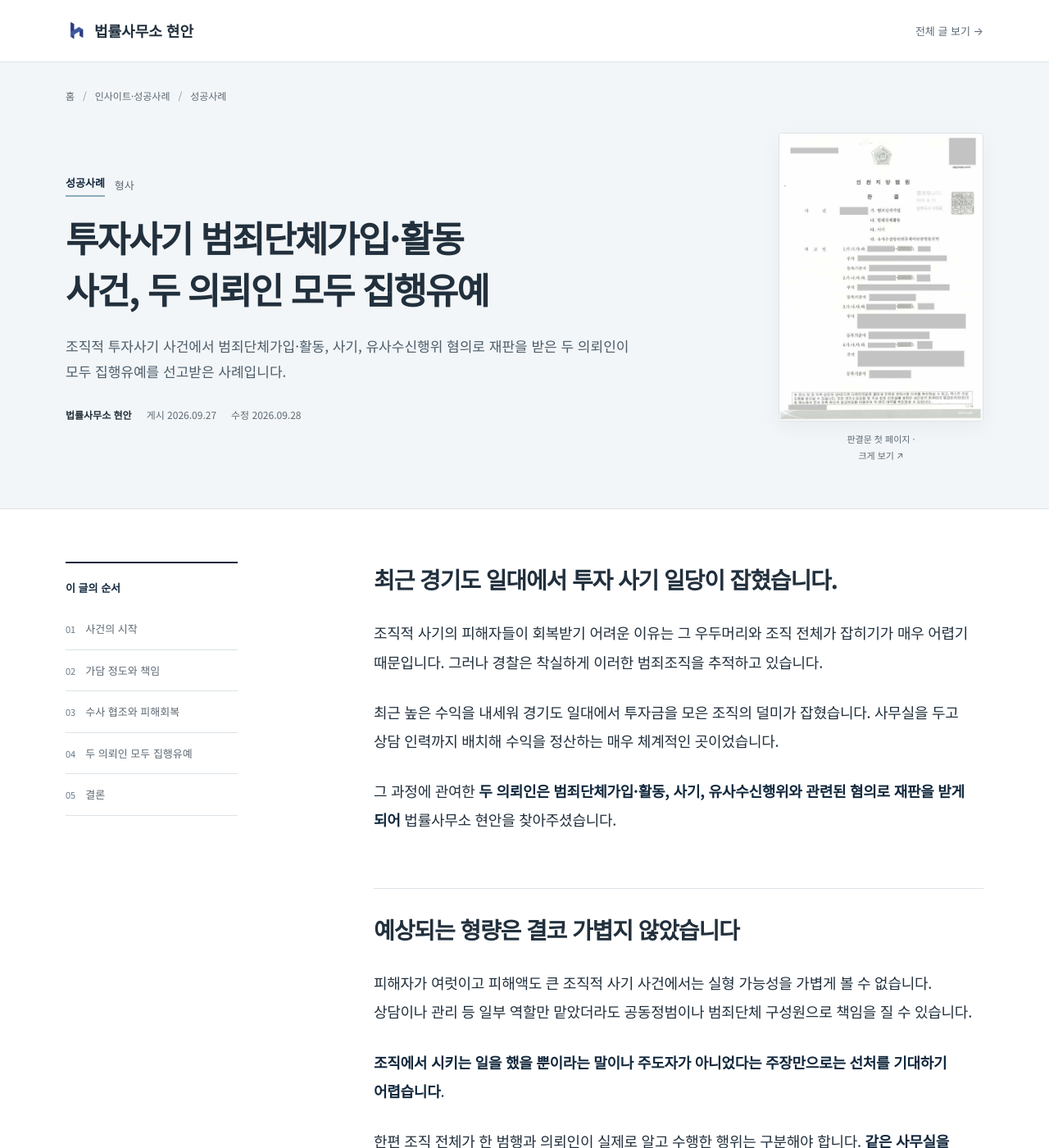
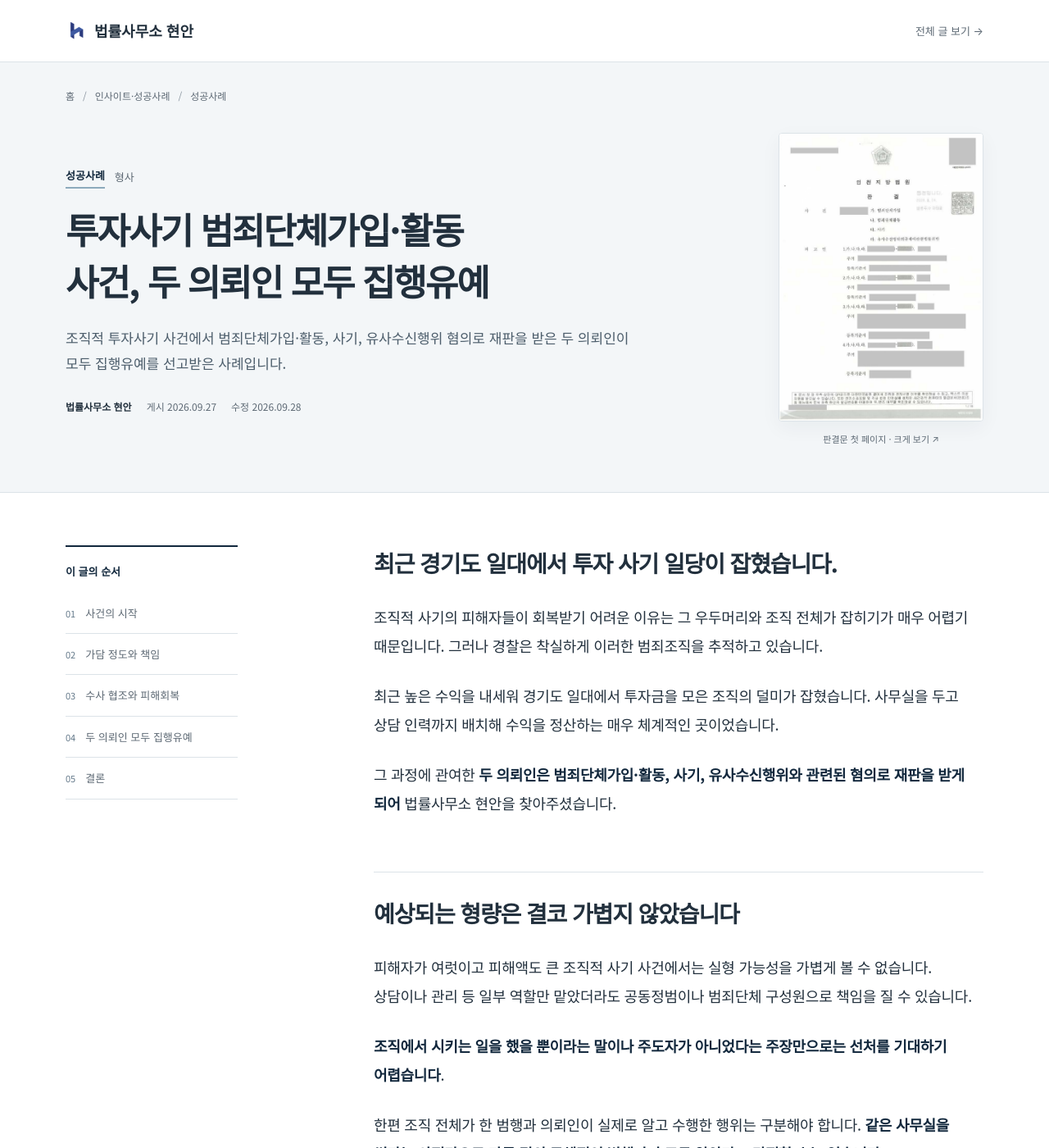
Before and after one commit to jiwonbaek100/hyunan-site, a Jekyll site: the page built from _posts/2026-09-27-investment-fraud-criminal-organization-suspended-sentence.md, in a window 1280 px wide and 1400 px high. Shown: the whole window at 82% size. Built offline with Jekyll 4.4.1, drawn with Linux system fonts in a browser that asks for light colours.

Commit message:
Polish case image caption and anchor spacing

```diff
--- a/assets/case.css
+++ b/assets/case.css
@@ -26,7 +26,7 @@
 .byline{display:flex;flex-wrap:wrap;gap:8px 18px;margin-top:26px;font-size:12px;color:var(--muted)}
 .byline a{font-weight:600;color:var(--ink)}
 .cover{margin:0;min-width:0}
-.cover a{display:block}
+.cover>a{display:block}
 .cover img{width:100%;height:270px;object-fit:cover;border:1px solid var(--line);border-radius:4px}
 .cover--document img{width:100%;height:auto;object-fit:contain;background:#fff;box-shadow:0 8px 24px #12283d0c}
 .cover figcaption{font-size:11px;text-align:center;color:var(--muted);margin-top:12px}
@@ -40,7 +40,7 @@
 .article-toc a::before{content:counter(section,decimal-leading-zero);font-size:11px;color:#64798a;padding-top:2px;font-variant-numeric:tabular-nums}
 .article-toc a:hover{color:var(--navy);text-decoration:underline;text-underline-offset:4px}
 .article-body{min-width:0;font-size:18px;line-height:1.95;letter-spacing:-.015em}
-.article-body h2{font-size:28px;font-weight:700;line-height:1.55;letter-spacing:-.04em;margin:66px 0 26px;padding-top:28px;border-top:1px solid var(--line);scroll-margin-top:100px;text-wrap:pretty}
+.article-body h2{font-size:28px;font-weight:700;line-height:1.55;letter-spacing:-.04em;margin:66px 0 26px;padding-top:28px;border-top:1px solid var(--line);scroll-margin-top:0;text-wrap:pretty}
 .article-body>h2:first-child{margin-top:0;padding-top:0;border-top:0}
 .article-body h3{font-size:22px;line-height:1.6;margin:38px 0 18px}
 .article-body p,.article-body ul,.article-body ol{margin:0 0 26px}
```
